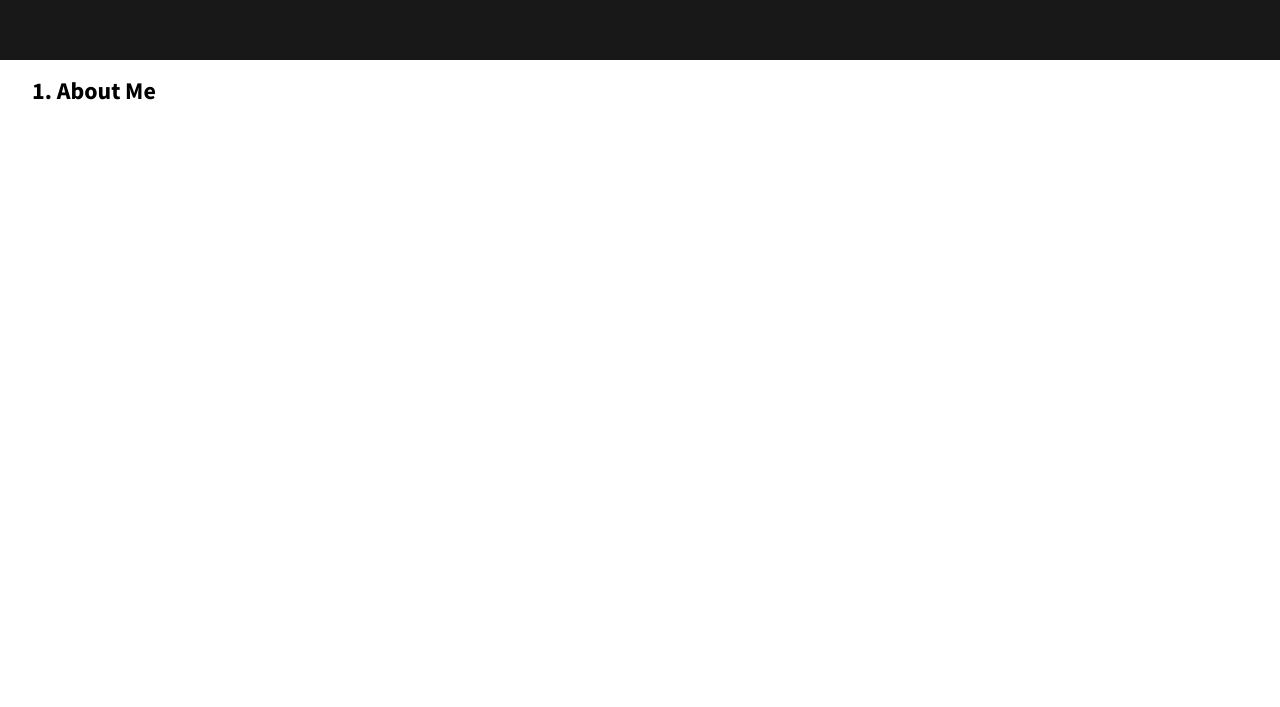
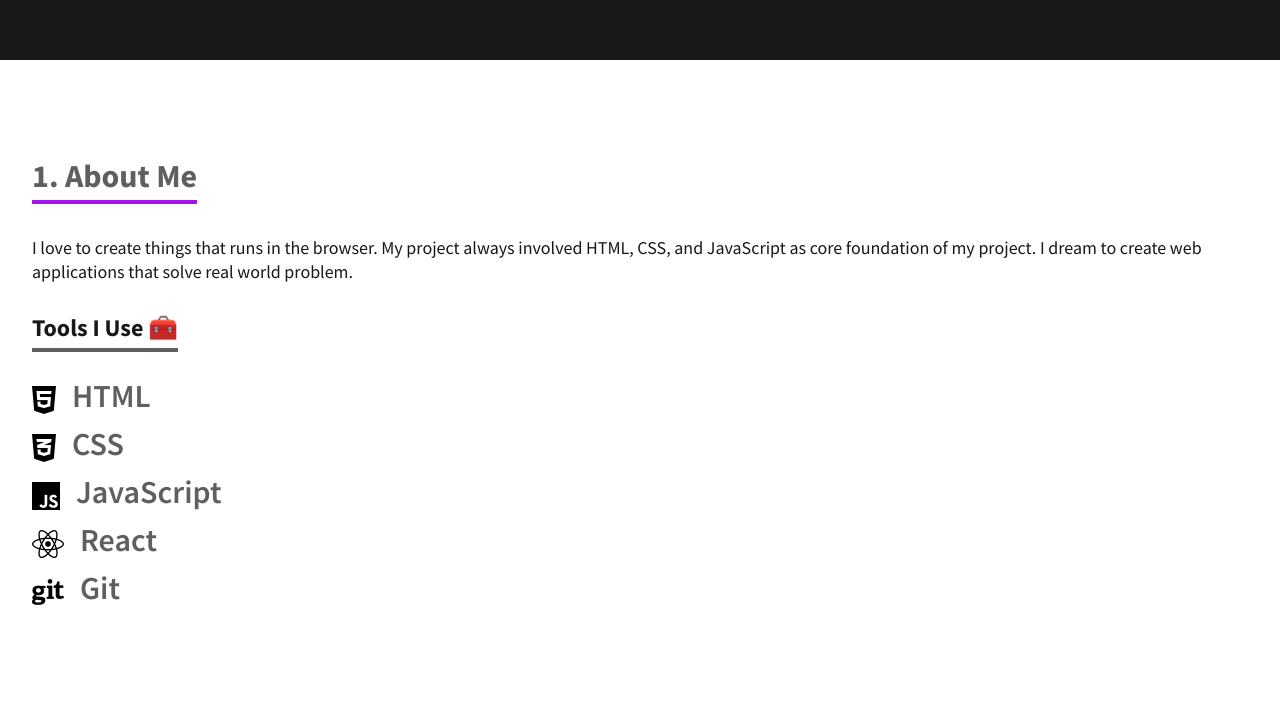
Before and after one commit to joshuamacanip/joshua-developer-portfolio, a plain HTML site: page index.html in a window 1280 px wide. Shown: the part 642-1349 px from the top of the page. Before the commit the page ends 800 px from the top, so only its background shows below. Drawn offline with Linux system fonts and the light colour scheme.

Commit message:
adding more structure and styles to my page

```diff
--- a/index.html
+++ b/index.html
@@ -73,12 +73,53 @@
     <!-- main element -->
     <main class="main--element">
       <div class="container">
-        <section>
+        <!-- about me section -->
+        <section class="about--section">
           <h2 class="h2--text">
             <span class="h2--num__span">1.</span> About Me
           </h2>
 
-          <div></div>
+          <div class="about--content d--grid d--one__column grid--gap">
+            <div class="about--description__card">
+              <p class="about--description">
+                I love to create things that runs in the browser. My project
+                always involved HTML, CSS, and JavaScript as core foundation of
+                my project. I dream to create web applications that solve real
+                world problem.
+              </p>
+            </div>
+
+            <div>
+              <ul class="tool--item__list">
+                <p class="tools--title"><b>Tools I Use 🧰</b></p>
+
+                <li class="tool--item flex flex--gap">
+                  <i class="fa-brands fa-html5"></i>
+                  <p>HTML</p>
+                </li>
+
+                <li class="tool--item flex flex--gap">
+                  <i class="fa-brands fa-css3-alt"></i>
+                  <p>CSS</p>
+                </li>
+
+                <li class="tool--item flex flex--gap">
+                  <i class="fa-brands fa-js"></i>
+                  <p>JavaScript</p>
+                </li>
+
+                <li class="tool--item flex flex--gap">
+                  <i class="fa-brands fa-react"></i>
+                  <p>React</p>
+                </li>
+
+                <li class="tool--item flex flex--gap">
+                  <i class="fa-brands fa-git"></i>
+                  <p>Git</p>
+                </li>
+              </ul>
+            </div>
+          </div>
         </section>
       </div>
     </main>
--- a/styles/styles.css
+++ b/styles/styles.css
@@ -8,6 +8,7 @@
   --clr-dominant: rgb(24, 24, 24);
   --clr-secondary: rgb(220, 219, 219);
   --clr-accent: rgb(161, 19, 233);
+  --clr-accent-2: rgb(95, 95, 95);
 }
 
 body {
@@ -72,14 +73,58 @@ h6 {
   font-weight: 400;
 }
 
+.about--section {
+  padding: 80px 0;
+}
+
+.personal--name {
+  font-size: 24px;
+  margin-bottom: 16px;
+  font-weight: 700;
+}
+
+.about--description {
+  font-size: 18px;
+  color: var(--clr-dominant);
+  padding: 16px 0;
+}
+
+.tools--title {
+  font-size: 24px;
+  border-bottom: 4px solid var(--clr-accent-2);
+  padding-bottom: 8px;
+  color: var(--clr-dominant);
+  display: inline-block;
+  margin-bottom: 32px;
+}
+
+.tool--item {
+  font-size: 32px;
+  font-weight: 600;
+  margin-bottom: 16px;
+}
+
+.tool--item > p {
+  color: var(--clr-accent-2);
+}
+
+.fa--brands {
+  color: var(--clr-dominant);
+}
+
 /* utils */
 
 .flex {
   display: flex;
 }
 
-.flex--gap {
+.flex--gap,
+.grid--gap {
   gap: 16px;
+}
+
+.flex--basis-1 {
+  flex: 1 1 0px;
 }
 
 .flex--item__spb {
@@ -96,6 +141,14 @@ h6 {
 
 .flex--dir__column {
   flex-direction: column;
+}
+
+.d--grid {
+  display: grid;
+}
+
+.d--one__column {
+  grid-template-columns: 1fr;
 }
 
 .nav--link {
@@ -143,6 +196,7 @@ h6 {
   background-color: var(--clr-accent);
   color: var(--clr-secondary);
   margin: 0 8px;
+  font-size: 18px;
 }
 
 .btn--social > i {
@@ -156,3 +210,13 @@ h6 {
   letter-spacing: 0.4px;
   color: var(--clr-accent);
 }
+
+.h2--text {
+  color: var(--clr-accent-2);
+  font-size: 400;
+  font-size: 32px;
+  padding-bottom: 4px;
+  border-bottom: 4px solid var(--clr-accent);
+  display: inline-block;
+  margin-bottom: 16px;
+}
```
